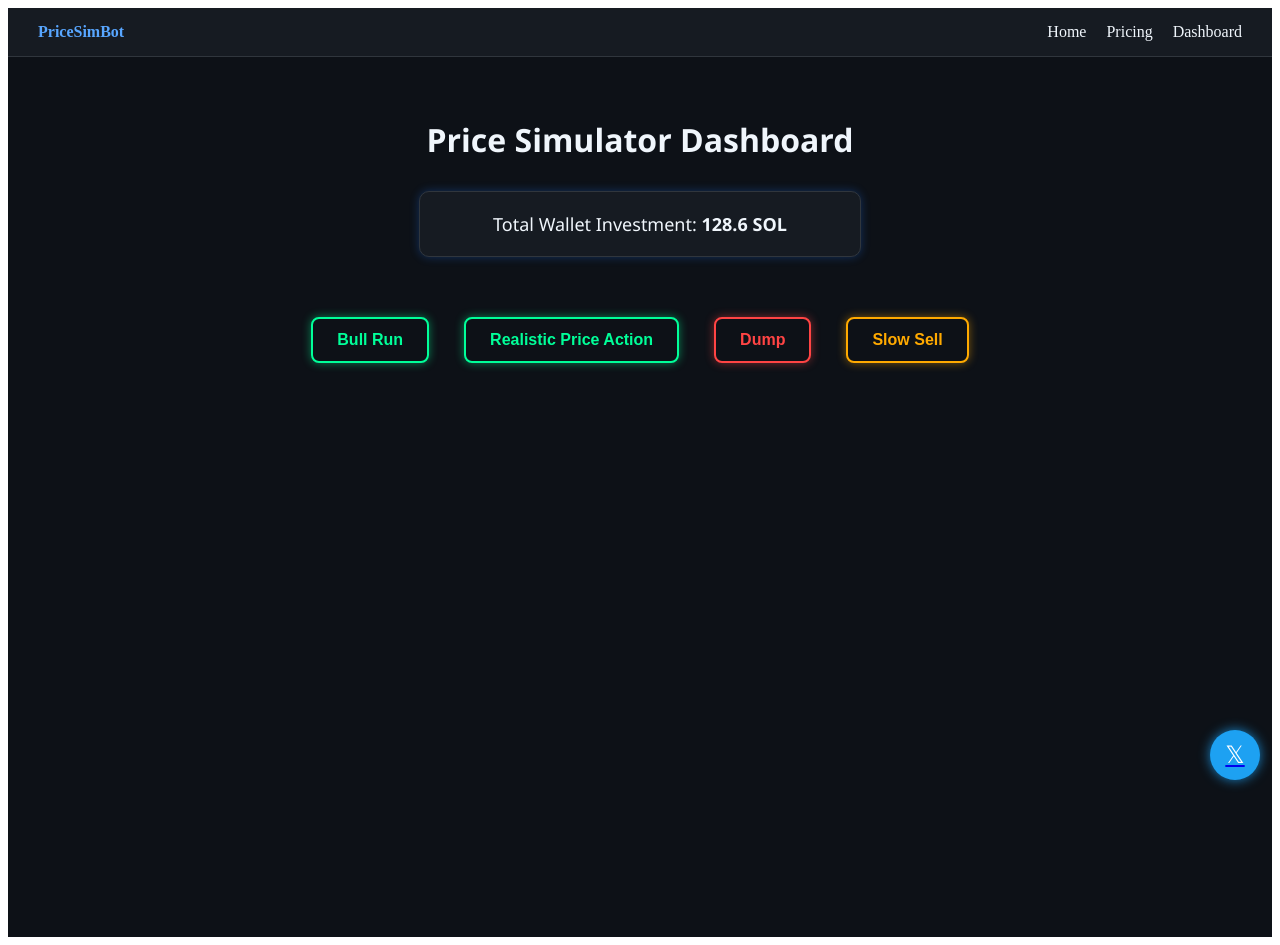
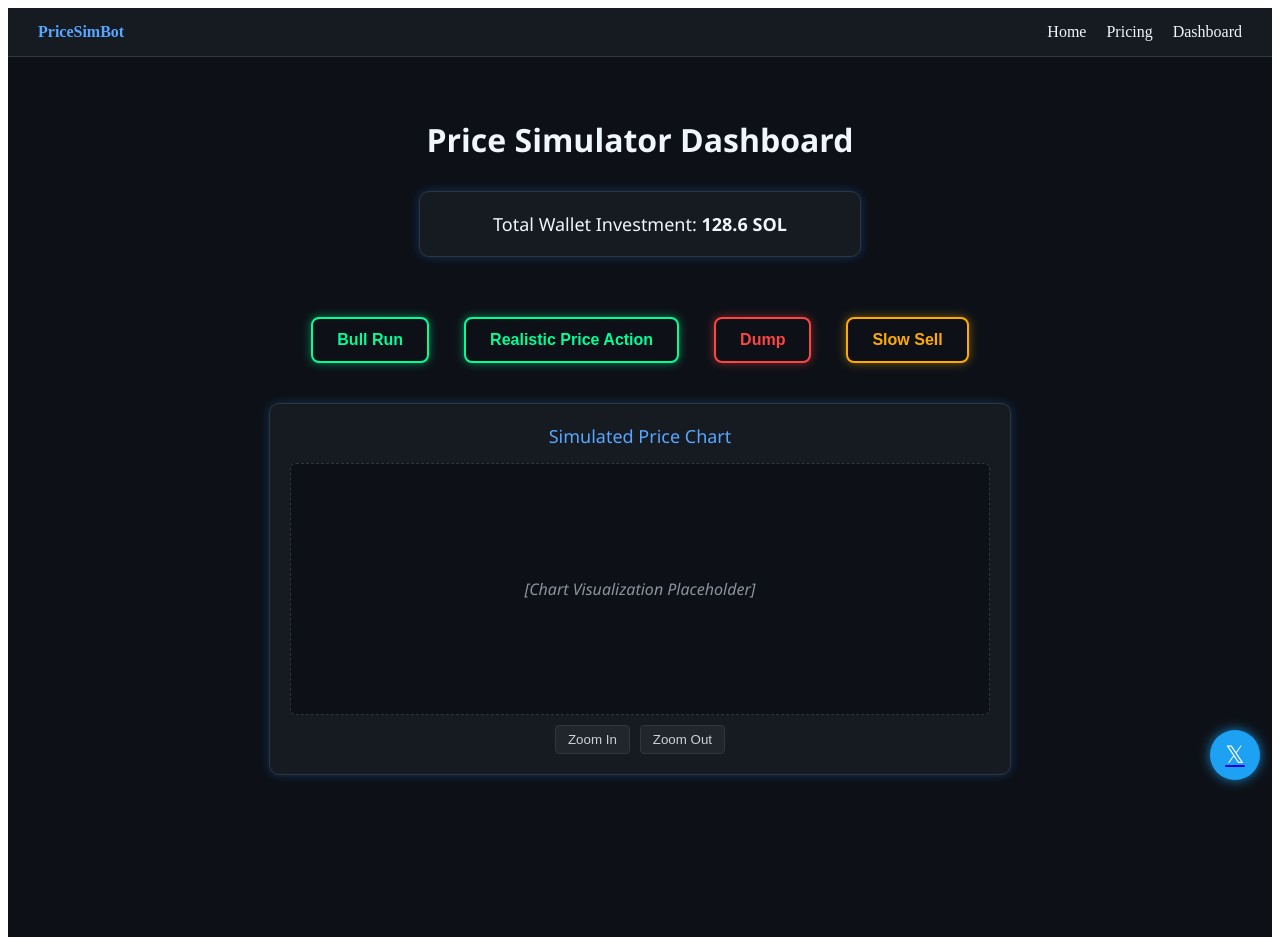
Before and after one commit to pricesimbot/psb-ui, a React (Create React App) app: page /dashboard in a window 1280 px wide. Built offline with nearby package versions, Linux system fonts and the light colour scheme.

Commit message:
Add chart simulation area to dashboard

```diff
--- /dev/null
+++ b/src/components/ChartSimulator.js
@@ -0,0 +1,63 @@
+
+import React from 'react';
+
+const ChartSimulator = () => {
+  const container = {
+    backgroundColor: '#161b22',
+    border: '1px solid #30363d',
+    borderRadius: '10px',
+    padding: '20px',
+    marginTop: '30px',
+    width: '100%',
+    maxWidth: '700px',
+    boxShadow: '0 0 10px #1f6feb55',
+    textAlign: 'center',
+  };
+
+  const header = {
+    fontSize: '18px',
+    marginBottom: '15px',
+    color: '#58a6ff'
+  };
+
+  const chartBox = {
+    height: '250px',
+    backgroundColor: '#0d1117',
+    borderRadius: '6px',
+    border: '1px dashed #30363d',
+    display: 'flex',
+    alignItems: 'center',
+    justifyContent: 'center',
+    color: '#8b949e',
+    fontStyle: 'italic',
+  };
+
+  const zoomControls = {
+    marginTop: '10px',
+    display: 'flex',
+    justifyContent: 'center',
+    gap: '10px',
+  };
+
+  const zoomButton = {
+    backgroundColor: '#21262d',
+    border: '1px solid #30363d',
+    color: '#c9d1d9',
+    padding: '6px 12px',
+    borderRadius: '4px',
+    cursor: 'pointer',
+  };
+
+  return (
+    <div style={container}>
+      <div style={header}>Simulated Price Chart</div>
+      <div style={chartBox}>[Chart Visualization Placeholder]</div>
+      <div style={zoomControls}>
+        <button style={zoomButton}>Zoom In</button>
+        <button style={zoomButton}>Zoom Out</button>
+      </div>
+    </div>
+  );
+};
+
+export default ChartSimulator;
--- a/src/pages/Dashboard.js
+++ b/src/pages/Dashboard.js
@@ -5,6 +5,7 @@ import RealisticPriceActionButton from '../components/RealisticPriceActionButton
 import DumpButton from '../components/DumpButton';
 import SlowSellButton from '../components/SlowSellButton';
 import WalletTracker from '../components/WalletTracker';
+import ChartSimulator from '../components/ChartSimulator';
 
 const Dashboard = () => {
   const containerStyle = {
@@ -43,6 +44,7 @@ const Dashboard = () => {
         <DumpButton />
         <SlowSellButton />
       </div>
+      <ChartSimulator />
     </div>
   );
 };
```
Also changed, not shown: 2 other files (tests, documents, lock files or other folders).
